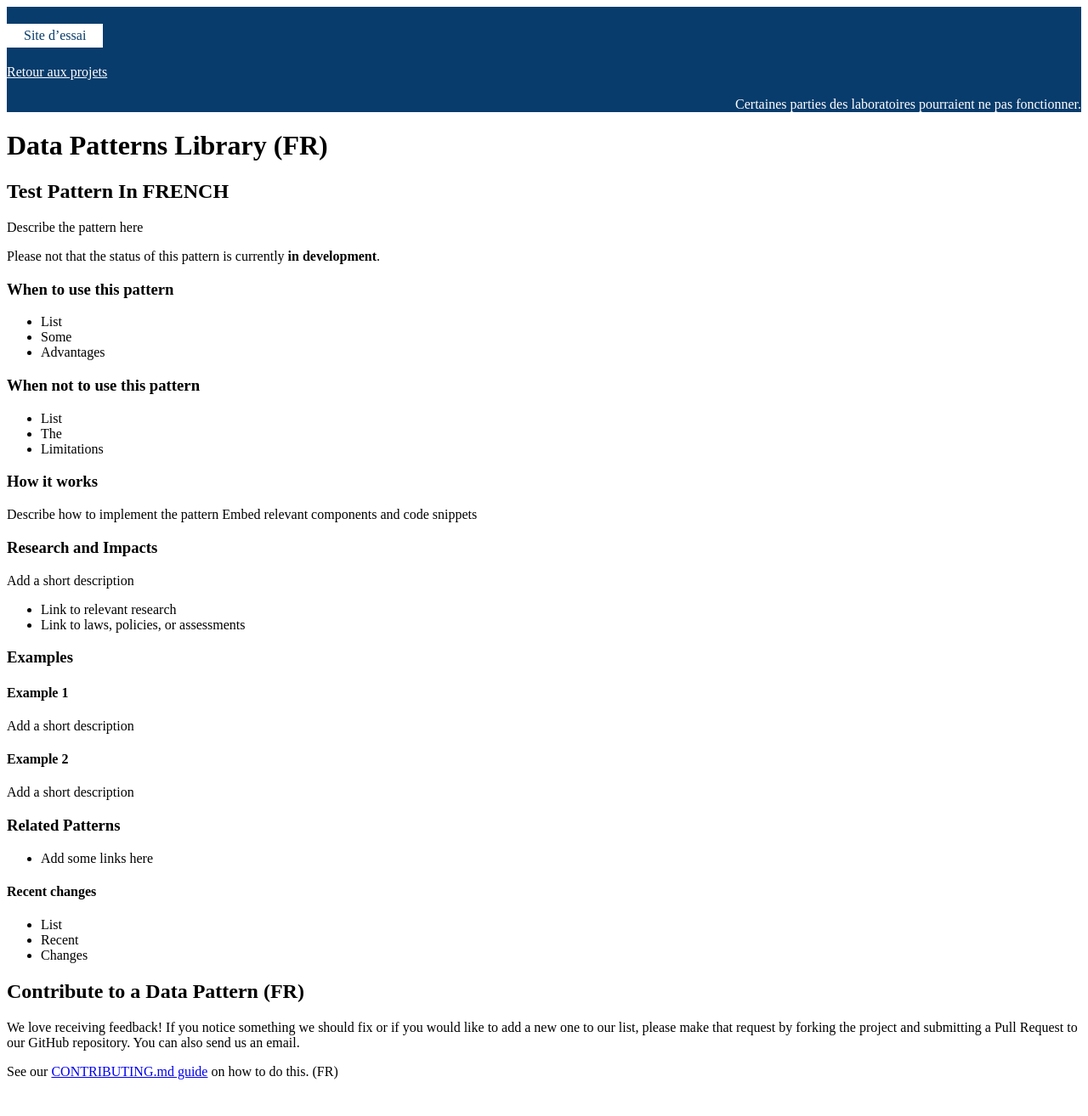
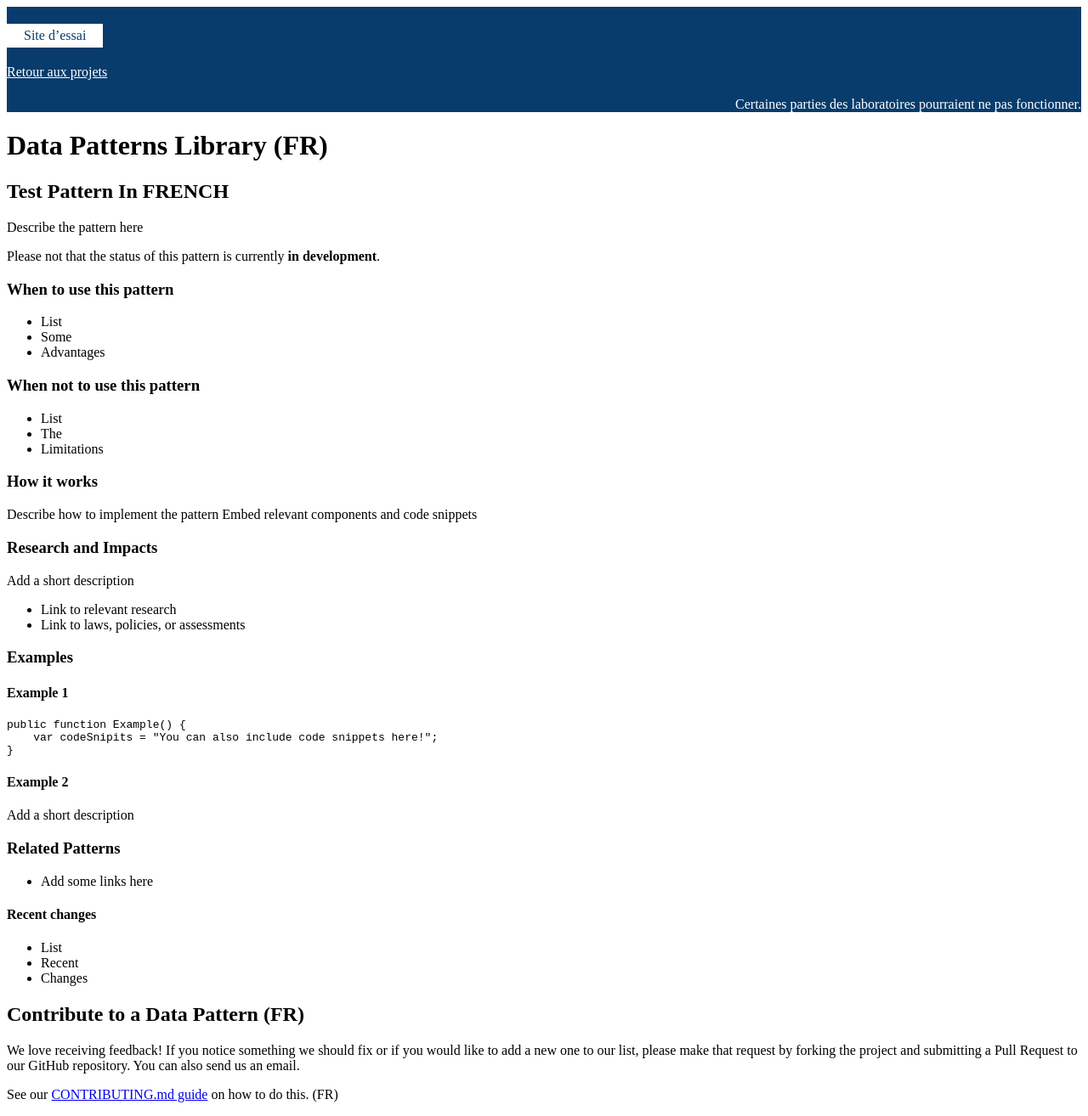
Before and after one commit to DTS-STN/Data-Patterns, a Jekyll site: the page built from _patterns/test-fr.md, in a window 1280 px wide. Shown: the whole page at 85% size. Built offline with Jekyll 4.4.1, drawn with Linux system fonts in a browser that asks for light colours; comment, search, counter and statistics services are not loaded; before the commit the page ends 1287 px from its top, so only the background shows below that.

Commit message:
adding code snipit to fr test page and template

````diff
--- a/_patterns/test-fr.md
+++ b/_patterns/test-fr.md
@@ -44,8 +44,11 @@ Add a short description
 
 #### Example 1
 
-Add a short description
-
+```js
+public function Example() {
+    var codeSnipits = "You can also include code snippets here!";
+}
+```
 #### Example 2
 
 Add a short description
````
Also changed, not shown: _patterns/_template.md (+5 -1 lines).
